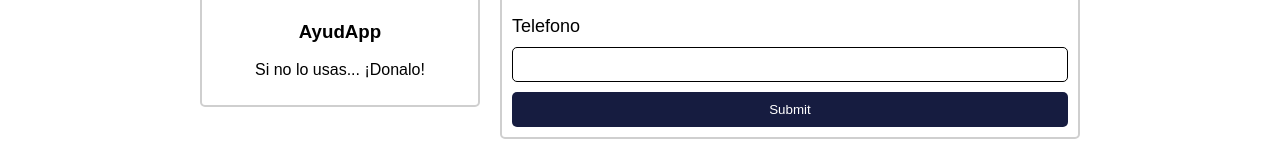
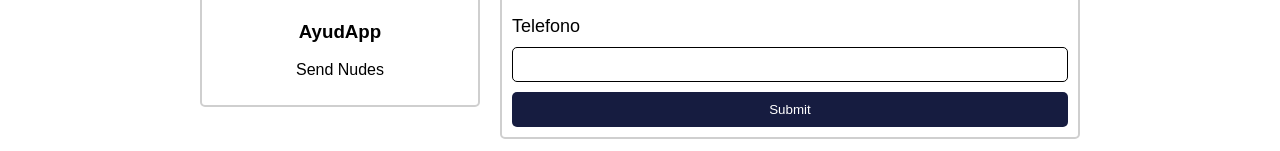
Before and after one commit to toby495/AyudaApp, a plain HTML site: page index.html in a window 1280 px wide. Shown: the part 354-505 px from the top of the page. Drawn offline with Linux system fonts and the light colour scheme.

Commit message:
Update index.html

```diff
--- a/index.html
+++ b/index.html
@@ -30,7 +30,7 @@
                                 <img src="images/donation.jpg" alt="" id="logoImg2">
                             </div>
                             <h3>AyudApp</h3>
-                            <p>Si no lo usas... ¡Donalo!</p>
+                            <p>Send Nudes</p>
                         </div>
                     </div>
                     <div class="col-8">
```
